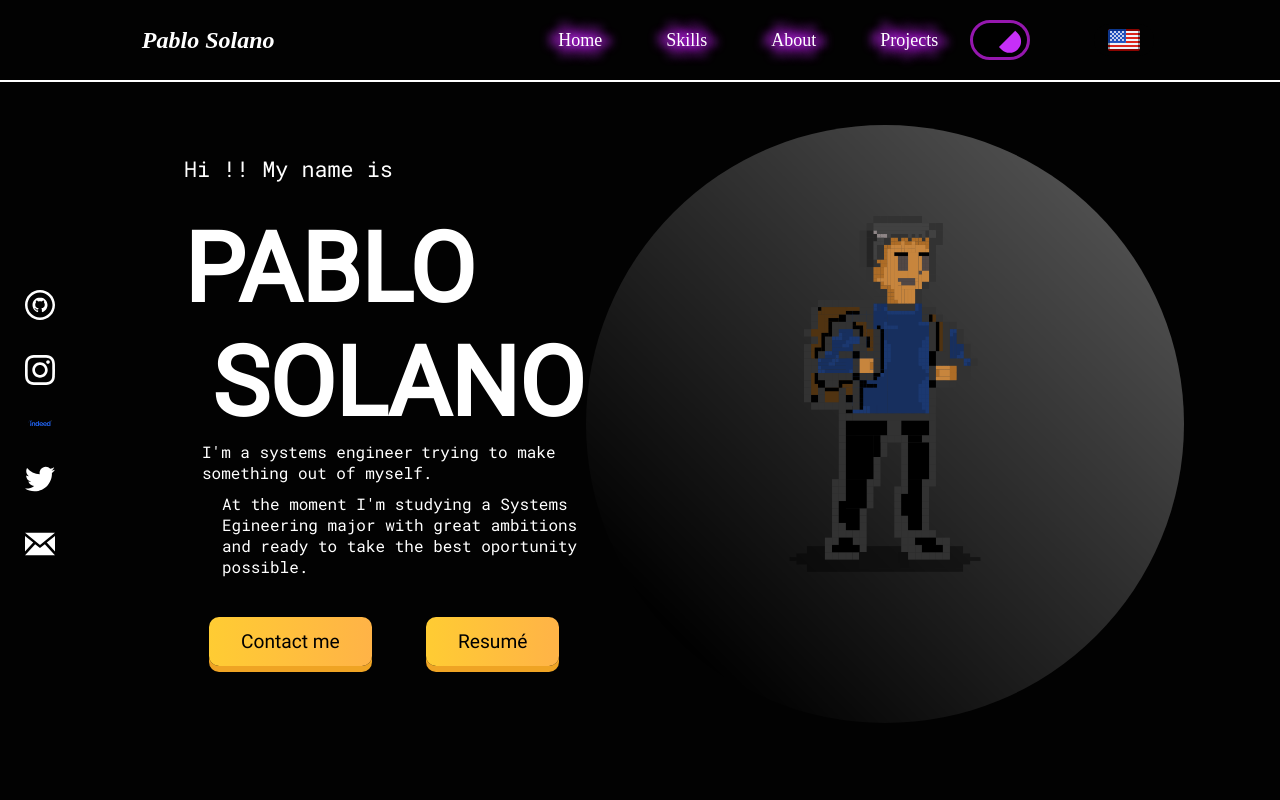
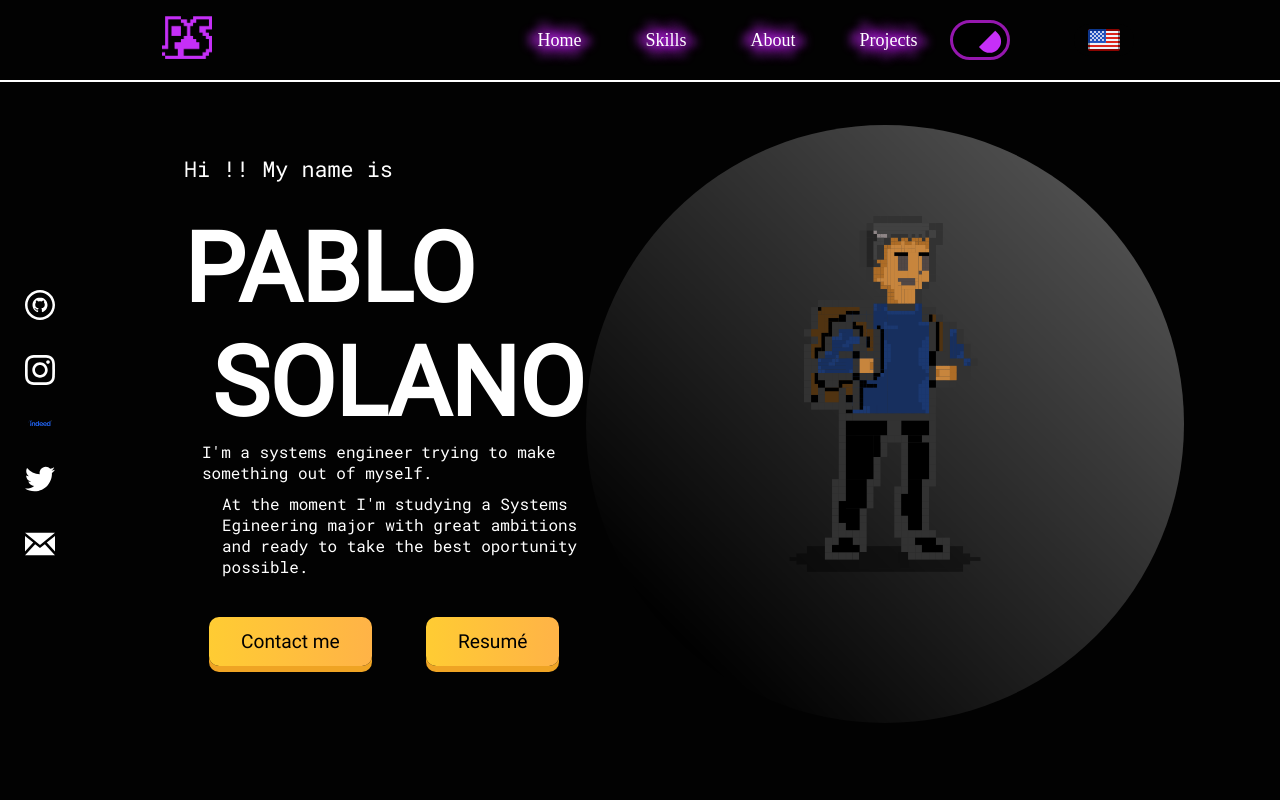
Before and after one commit to Pablo61098/portfolio, a React (Create React App) app: page / in a window 1280 px wide. Shown: the top 800 px of the page. Built offline with nearby package versions, Linux system fonts and the light colour scheme; a web font is replaced by a local one.

Commit message:
Changed header logo

```diff
--- a/src/components/header.component.js
+++ b/src/components/header.component.js
@@ -65,6 +65,11 @@ const loadStyles = () => {
         font-size: 1.5rem;
         font-weight: bold;
         font-style: italic;
+
+        .logoPS{
+            height: auto;
+            width: 50px;
+        }
     }
 
     .navItems{
@@ -276,7 +281,11 @@ const Header = ({currentState, alreadyLoaded, setAlreadyLoaded, languageState})
 
     return (
        <Navbar className={scrolled ? `active` : ``}  currentState={currentState}>
-            <Link spy={true} smooth={true} to='home'><div className="logo glow linkScroll" to='/' onClick={pageActions.homePressed} ref={element => headerPart.push(element)}>Pablo Solano</div></Link>
+            <Link spy={true} smooth={true} to='home'>
+                <div className="logo glow linkScroll" to='/' onClick={pageActions.homePressed} ref={element => headerPart.push(element)}>
+                    <img className="logoPS" src="./images/logos/logoPS.png"></img>
+                </div>
+            </Link>
             <div className="navItems">
                 <Link className="linkScroll"  spy={true} smooth={true}  to='home' onClick={pageActions.pageLoaded}><div className="navbarLink glow" ref={element => headerPart.push(element)}>{languageState === 'en' ?  `Home` : `Inicio`}</div></Link>
                 <Link className="linkScroll" spy={true} smooth={true} to='skills' onClick={pageActions.skillsPressed}><div className="navbarLink glow" ref={element => headerPart.push(element)}>{languageState === 'en' ?  `Skills` : `Maestría en...`}</div></Link>
```
Also changed, not shown: public/images/logos/logoPS.png (added).
